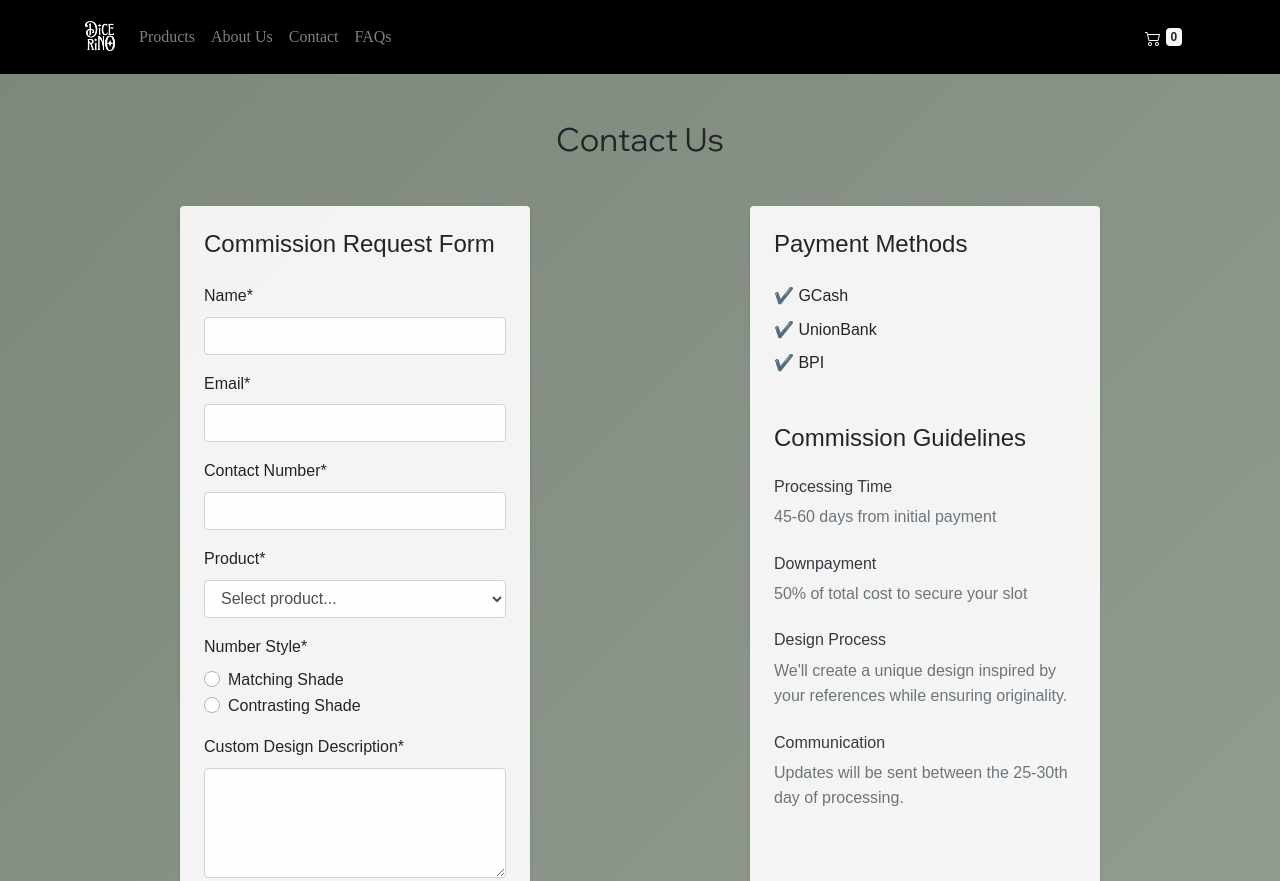
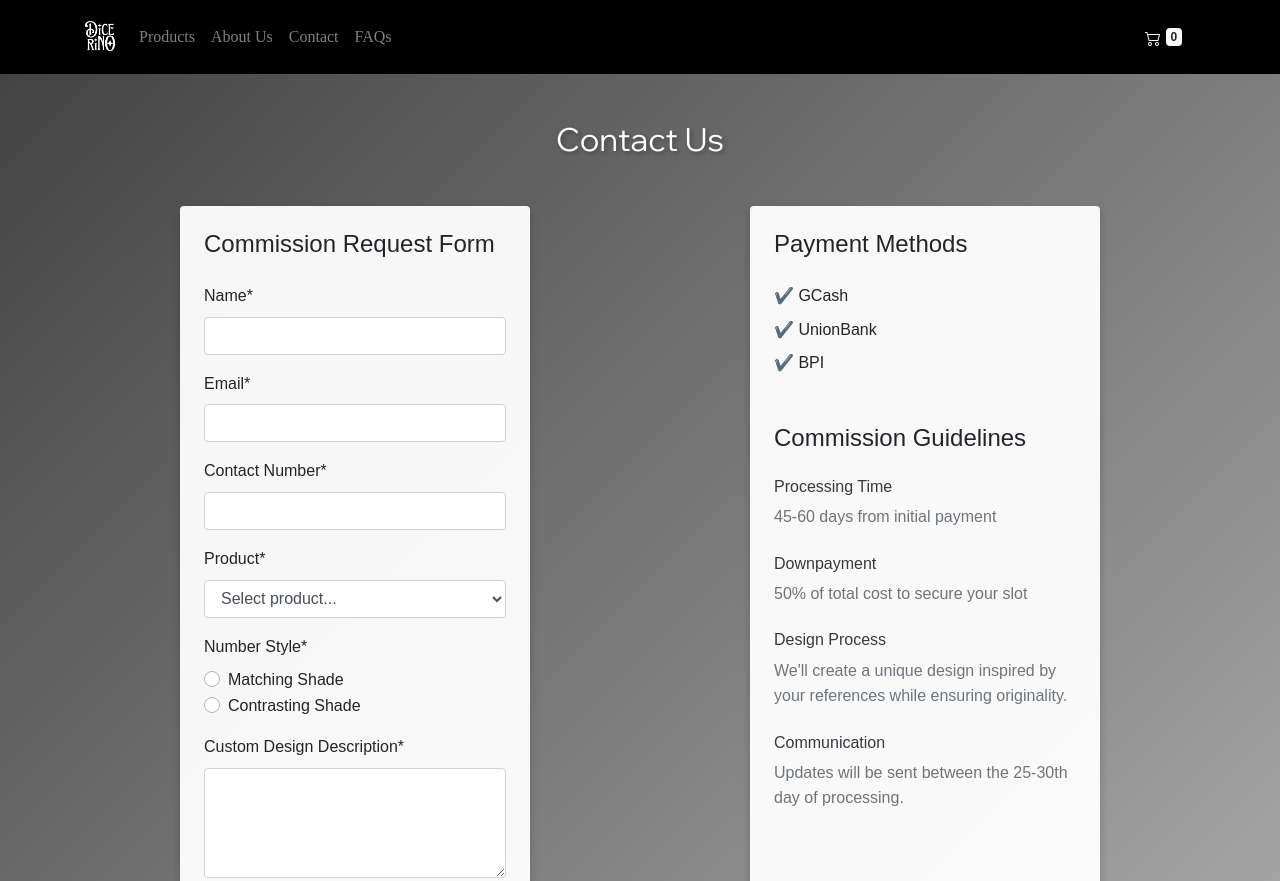
Before and after one commit to Shmubbier/Dicerino, a plain HTML site: page contact.html in a window 1280 px wide. Shown: the top 881 px of the page. Drawn offline with nearby package versions, Linux system fonts and the light colour scheme; a script that the page names is missing; a web font is replaced by a local one.

Commit message:
oopsie gaydient fr

```diff
--- a/contact.html
+++ b/contact.html
@@ -31,21 +31,33 @@
         <style>
             body {
                 background: linear-gradient(135deg,
-                    rgba(117,129,115,0.95) 0%,
-                    rgba(117,129,115,0.75) 100%) !important;
+                    rgb(64, 64, 64) 0%,
+                    rgb(128, 128, 128) 50%,
+                    rgb(192, 192, 192) 100%) !important;
                 min-height: 100vh;
             }
 
             /* Add card styling to work better with the gradient background */
             .card {
-                background-color: rgba(255, 255, 255, 0.9);
+                background-color: rgba(255, 255, 255, 0.95);
                 border: none;
-                box-shadow: 0 2px 4px rgba(0, 0, 0, 0.1);
+                box-shadow: 0 4px 8px rgba(0, 0, 0, 0.2);
+                transition: transform 0.2s;
+            }
+
+            .card:hover {
+                transform: translateY(-5px);
             }
 
             /* Improve form readability */
             .form-control {
                 background-color: rgba(255, 255, 255, 0.9);
+            }
+
+            /* Improve text contrast against dark background */
+            .main-custom h2 {
+                color: #ffffff;
+                text-shadow: 2px 2px 4px rgba(0, 0, 0, 0.3);
             }
         </style>
     </head>
```
